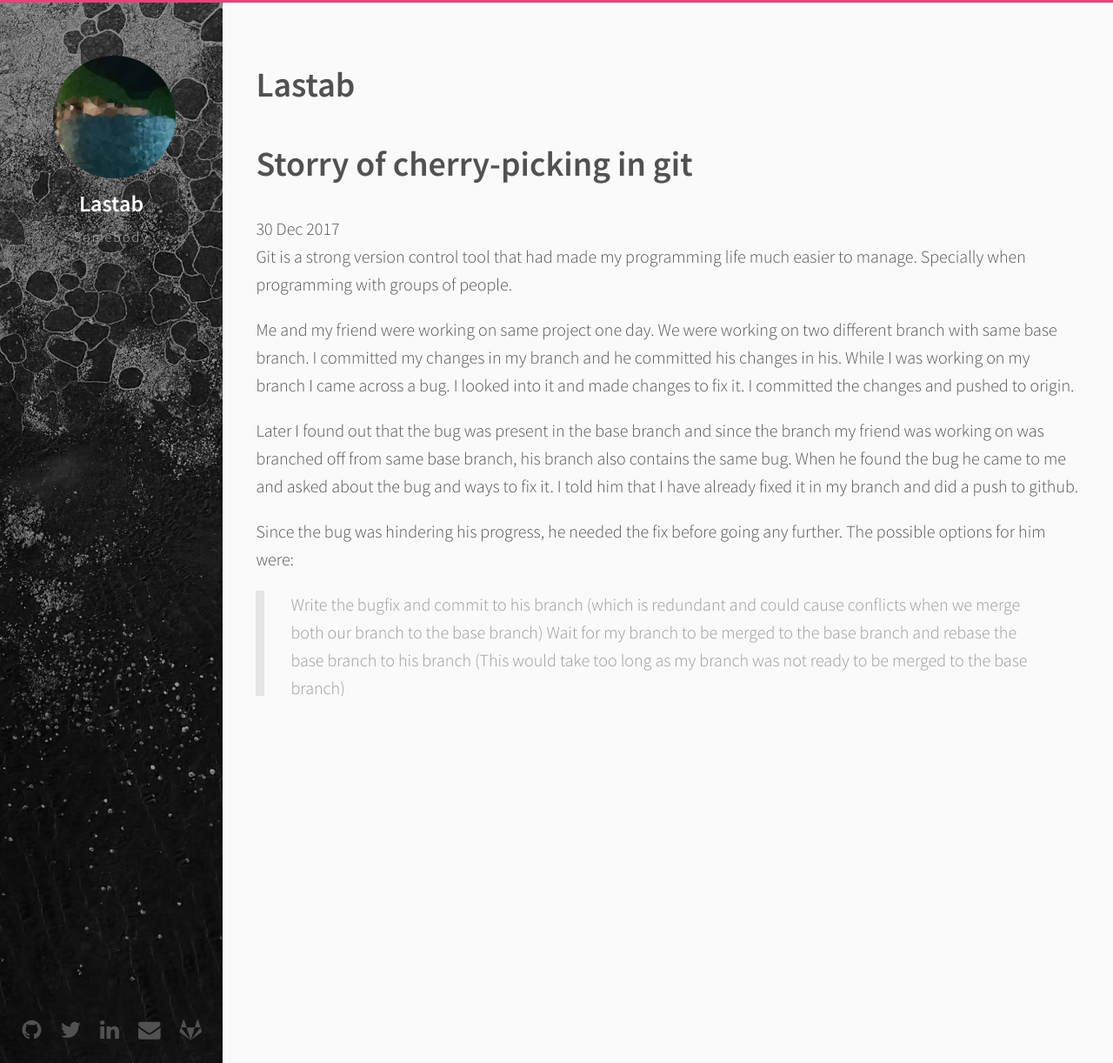
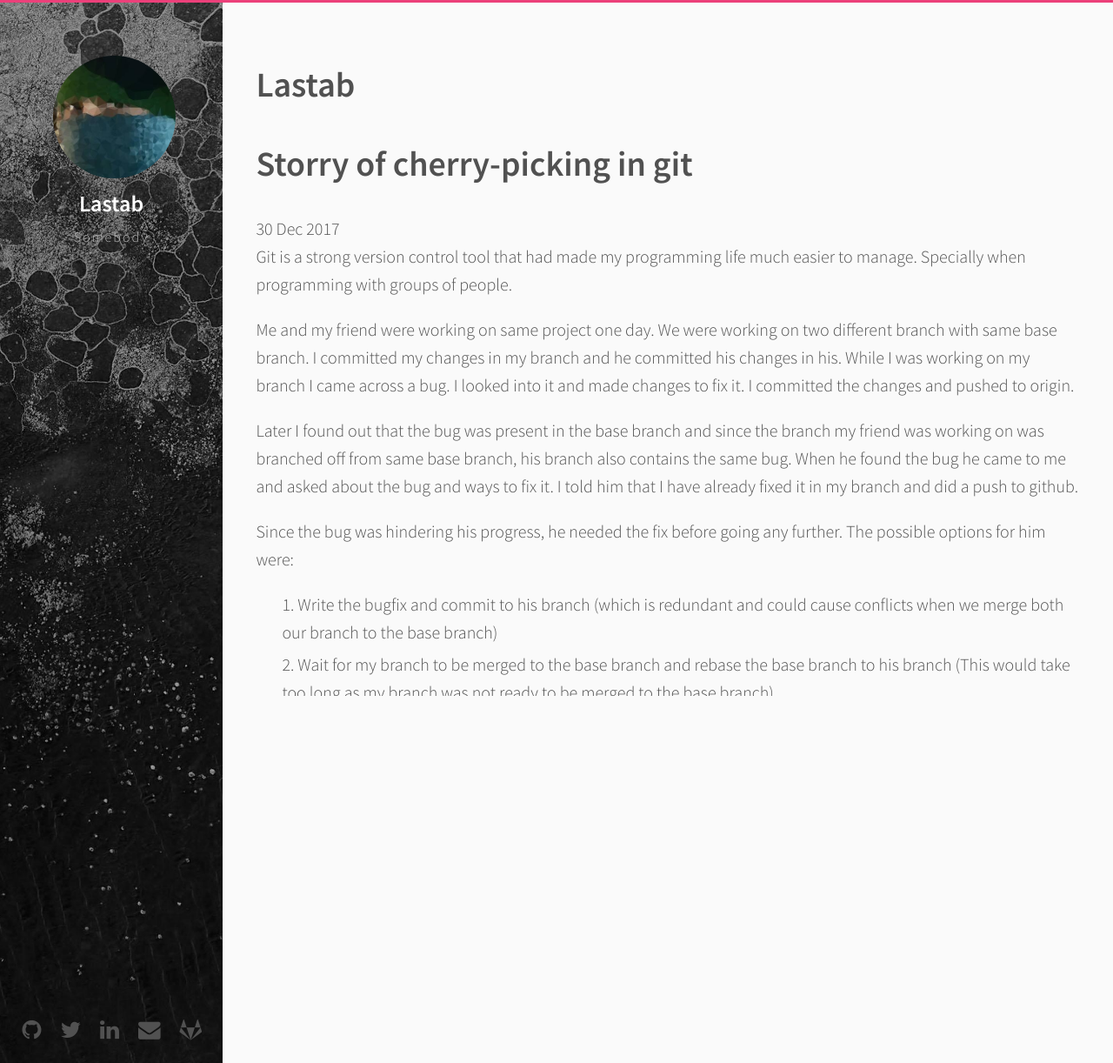
Before and after one commit to lastab/lastab.github.io, a Jekyll site: the page built from _posts/2017-12-30-storry-of-cherry-picking-in-git.markdown, in a window 1280 px wide. Shown: the whole page at 87% size. Built offline with Jekyll 4.4.1, drawn with Linux system fonts in a browser that asks for light colours; comment, search, counter and statistics services are not loaded; part of the change alters nothing that is shown.

Commit message:
minor changes

```diff
--- a/_posts/2017-12-30-storry-of-cherry-picking-in-git.markdown
+++ b/_posts/2017-12-30-storry-of-cherry-picking-in-git.markdown
@@ -14,7 +14,10 @@ I committed my changes in my branch and he committed his changes in his. While I
 Later I found out that the bug was present in the base branch and since the branch my friend was working on was branched off from same base branch, his branch also contains the same bug. When he found the bug he came to me and asked about the bug and ways to fix it. I told him that I have already fixed it in my branch and did a push to github.
 
 Since the bug was hindering his progress, he needed the fix before going any further. The possible options for him were:
-> Write the bugfix and commit to his branch (which is redundant and could cause conflicts when we merge both our branch to the base branch)
-> Wait for my branch to be merged to the base branch and rebase the base branch to his branch (This would take too long as my branch was not ready to be merged to the base branch)
+1. Write the bugfix and commit to his branch (which is redundant and could cause conflicts when we merge both our branch to the base branch)
+2. Wait for my branch to be merged to the base branch and rebase the base branch to his branch (This would take too long as my branch was not ready to be merged to the base branch)
 
-There was also a third option, '*cherry-pick*'. It was the best options we had. So I asked him to pull changes from github and gave him an commit id, in which I have made the bugfix. He did the pull and asked, what to do with the commit id I gave. So I gave him the command to cherry-pick my commit. The command was something like `git cherry-pick [commit-id]`. He run the command in his branch and *boom*; my bugfix commit was also available in his branch. Now he could move forward with his changes without worrying about the bug.
+There was also a third option, '*cherry-pick*'. It was the best options we had. So I asked him to pull changes from github and gave him an commit id, in which I have made the bugfix. He did the pull and asked, what to do with the commit id I gave. So I gave him the command to cherry-pick my commit. The command was something like:
+> `git cherry-pick [commit-id]`.
+
+He ran the command in his branch and *boom*; my bugfix commit was also available in his branch. Now he could move forward with his changes without worrying about the bug.
```
